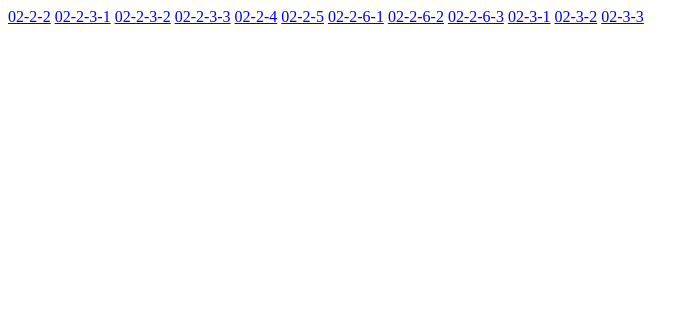
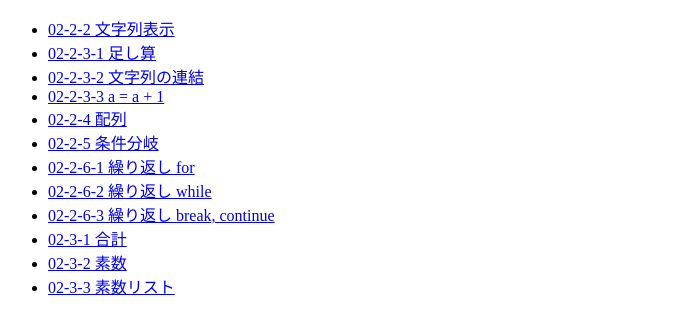
Before and after one commit to sammyppr/IDA, a plain HTML site: page IDA_02/index.html in a window 1280 px wide. Shown: the whole page, without its empty margins (0-698 px from the left). Drawn offline with Linux system fonts and the light colour scheme.

Commit message:
index作成

```diff
--- a/IDA_02/index.html
+++ b/IDA_02/index.html
@@ -6,17 +6,19 @@
     <title>第2回</title>
 </head>
 <body>
-    <a href="./02-2-2.html">02-2-2</a>
-    <a href="./02-2-3-1.html">02-2-3-1</a>
-    <a href="./02-2-3-2.html">02-2-3-2</a>
-    <a href="./02-2-3-3.html">02-2-3-3</a>
-    <a href="./02-2-4.html">02-2-4</a>
-    <a href="./02-2-5.html">02-2-5</a>
-    <a href="./02-2-6-1.html">02-2-6-1</a>
-    <a href="./02-2-6-2.html">02-2-6-2</a>
-    <a href="./02-2-6-3.html">02-2-6-3</a>
-    <a href="./02-3-1.html">02-3-1</a>
-    <a href="./02-3-2.html">02-3-2</a>
-    <a href="./02-3-3.html">02-3-3</a>
+    <ul>
+    <li><a href="./02-2-2.html">02-2-2 文字列表示</a></li>
+    <li><a href="./02-2-3-1.html">02-2-3-1 足し算</a></li>
+    <li><a href="./02-2-3-2.html">02-2-3-2 文字列の連結</a></li>
+    <li><a href="./02-2-3-3.html">02-2-3-3 a = a + 1</a></li>
+    <li><a href="./02-2-4.html">02-2-4 配列</a></li>
+    <li><a href="./02-2-5.html">02-2-5 条件分岐</a></li>
+    <li><a href="./02-2-6-1.html">02-2-6-1 繰り返し for</a></li>
+    <li><a href="./02-2-6-2.html">02-2-6-2 繰り返し while</a></li>
+    <li><a href="./02-2-6-3.html">02-2-6-3 繰り返し break, continue</a></li>
+    <li><a href="./02-3-1.html">02-3-1 合計</a></li>
+    <li><a href="./02-3-2.html">02-3-2 素数</a></li>
+    <li><a href="./02-3-3.html">02-3-3 素数リスト</a></li>
+    </ul>
 </body>
 </html>
```
